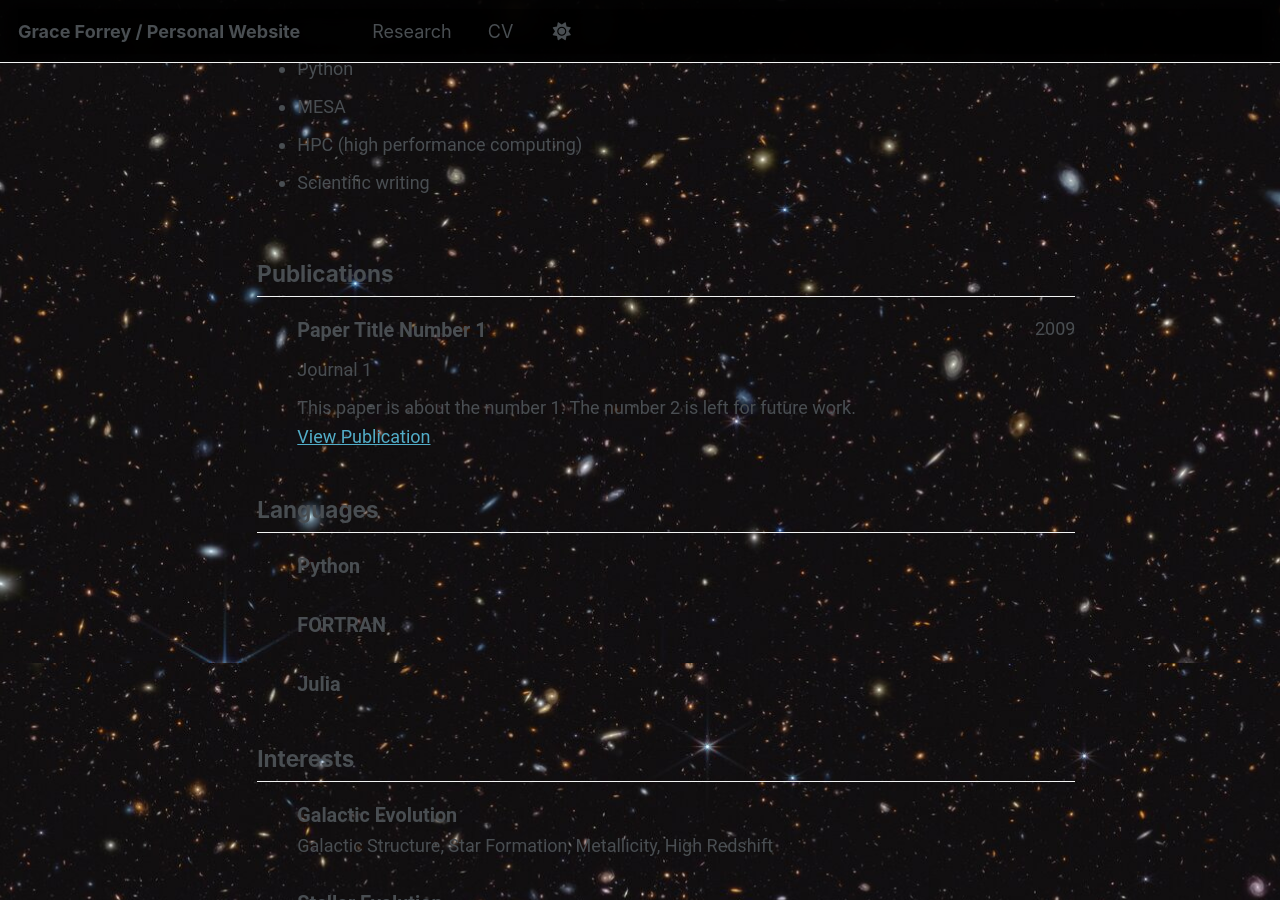
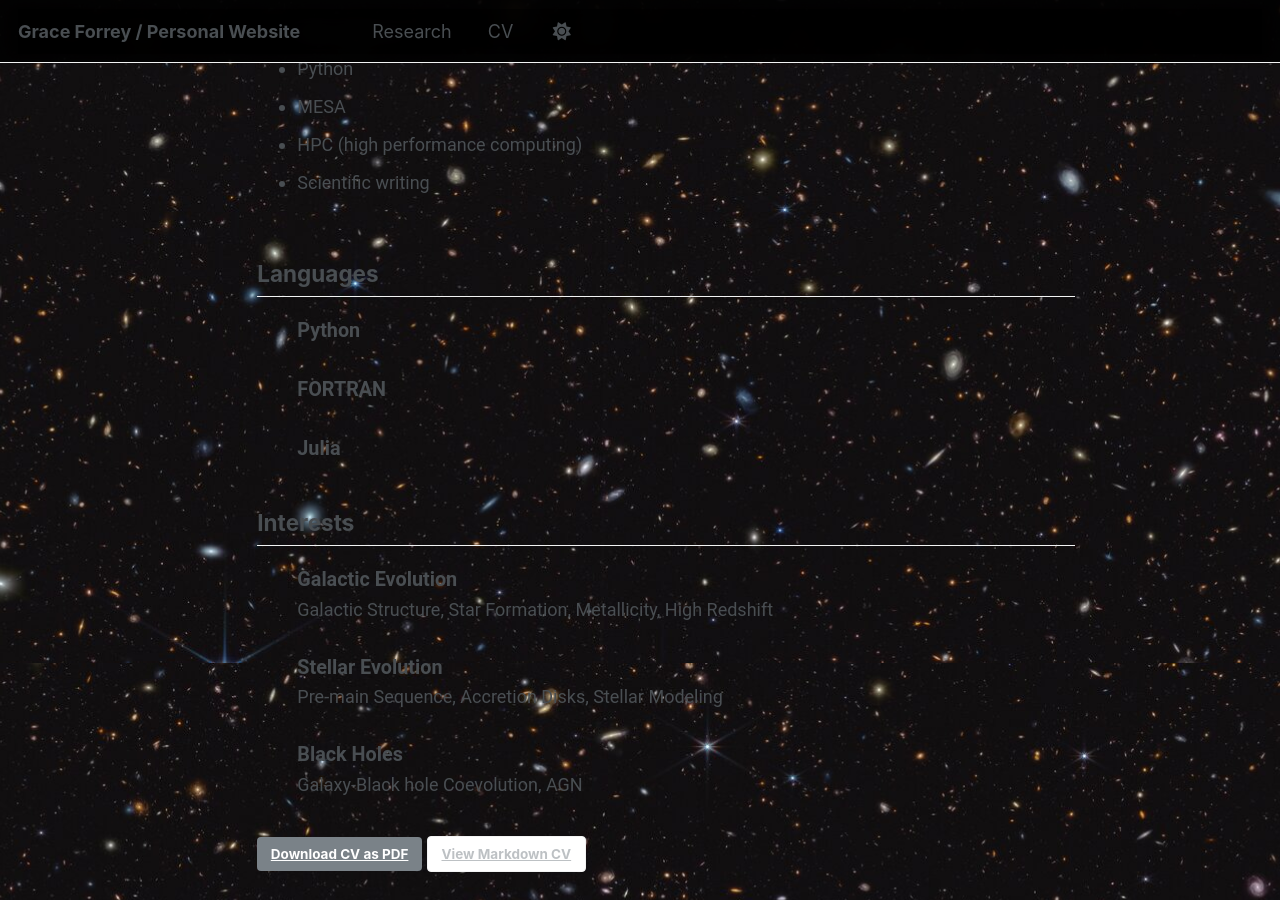
Before and after one commit to forreyg/forreyg.github.io, a Jekyll site: the page built from _pages/cv-json.md, in a window 1280 px wide and 900 px high, scrolled down 1137 px. Built offline with Jekyll 4.4.1, drawn with Linux system fonts in a browser that asks for light colours; a script that is not in the unit is left out.

Commit message:
get rid of publication for now

```diff
--- a/_data/cv.json
+++ b/_data/cv.json
@@ -115,15 +115,7 @@
       ]
     }
   ],
-  "publications": [
-    {
-      "name": "Paper Title Number 1",
-      "publisher": "Journal 1",
-      "releaseDate": "2009-10-01",
-      "website": "https://academicpages.github.io/files/paper1.pdf",
-      "summary": "This paper is about the number 1. The number 2 is left for future work."
-    },
-  ],
+
   "presentations": [
     {
       "name": "NASA CT Space Grant Annual Grants Expo",
```
